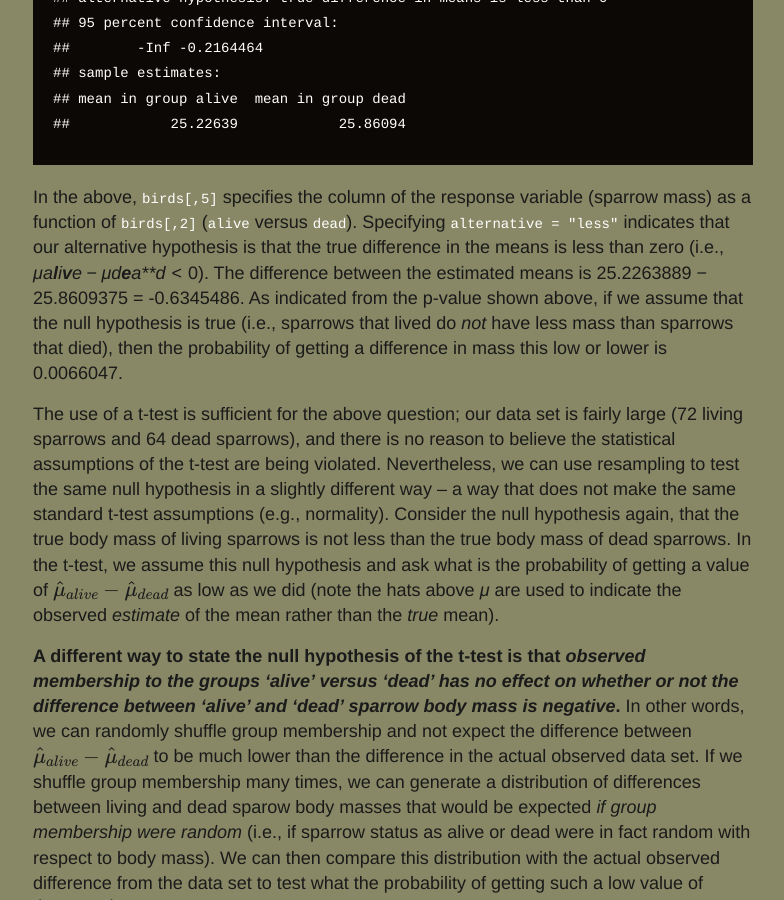
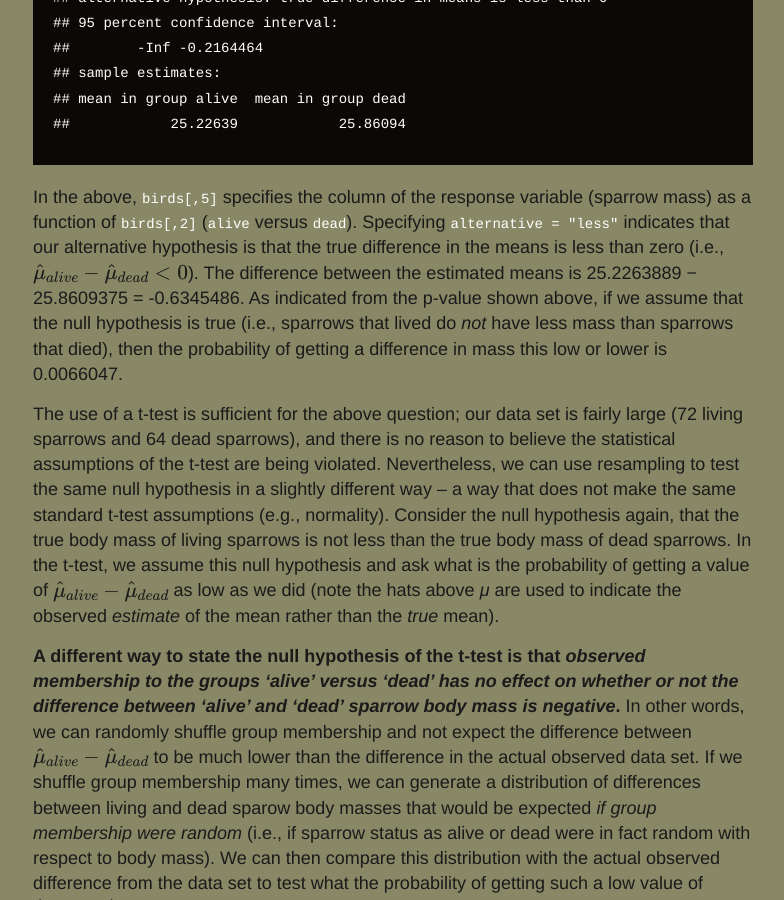
Before and after one commit to bradduthie/blog, a Jekyll site: the page built from _posts/2019-02-10-randomisation-methods-in-r.md, in a window 1280 px wide and 900 px high, scrolled down 12776 px. Shown: the whole window, without its empty margins (247-1031 px from the left). Built offline with Jekyll 4.4.1, drawn with Linux system fonts in a browser that asks for light colours; our own code applies the rules of GitHub Pages for plain Markdown files; formulas are drawn with MathJax 3; comment, search, counter and statistics services are not loaded.

Commit message:
Fix equation

```diff
--- a/_posts/2019-02-10-randomisation-methods-in-r.md
+++ b/_posts/2019-02-10-randomisation-methods-in-r.md
@@ -302,7 +302,7 @@ print(bird_t_test);
     ## mean in group alive  mean in group dead
     ##            25.22639            25.86094
 
-In the above, `birds[,5]` specifies the column of the response variable (sparrow mass) as a function of `birds[,2]` (`alive` versus `dead`). Specifying `alternative = "less"` indicates that our alternative hypothesis is that the true difference in the means is less than zero (i.e., *μ*<sub>*a**l**i**v**e*</sub> − *μ*<sub>*d**e**a**d*</sub> &lt; 0). The difference between the estimated means is 25.2263889 − 25.8609375 = -0.6345486. As indicated from the p-value shown above, if we assume that the null hypothesis is true (i.e., sparrows that lived do *not* have less mass than sparrows that died), then the probability of getting a difference in mass this low or lower is 0.0066047.
+In the above, `birds[,5]` specifies the column of the response variable (sparrow mass) as a function of `birds[,2]` (`alive` versus `dead`). Specifying `alternative = "less"` indicates that our alternative hypothesis is that the true difference in the means is less than zero (i.e., $\\hat\\mu\_{alive} - \\hat\\mu\_{dead} < 0$). The difference between the estimated means is 25.2263889 − 25.8609375 = -0.6345486. As indicated from the p-value shown above, if we assume that the null hypothesis is true (i.e., sparrows that lived do *not* have less mass than sparrows that died), then the probability of getting a difference in mass this low or lower is 0.0066047.
 
 The use of a t-test is sufficient for the above question; our data set is fairly large (72 living sparrows and 64 dead sparrows), and there is no reason to believe the statistical assumptions of the t-test are being violated. Nevertheless, we can use resampling to test the same null hypothesis in a slightly different way -- a way that does not make the same standard t-test assumptions (e.g., normality). Consider the null hypothesis again, that the true body mass of living sparrows is not less than the true body mass of dead sparrows. In the t-test, we assume this null hypothesis and ask what is the probability of getting a value of $\\hat\\mu\_{alive} - \\hat\\mu\_{dead}$ as low as we did (note the hats above *μ* are used to indicate the observed *estimate* of the mean rather than the *true* mean).
 
```
